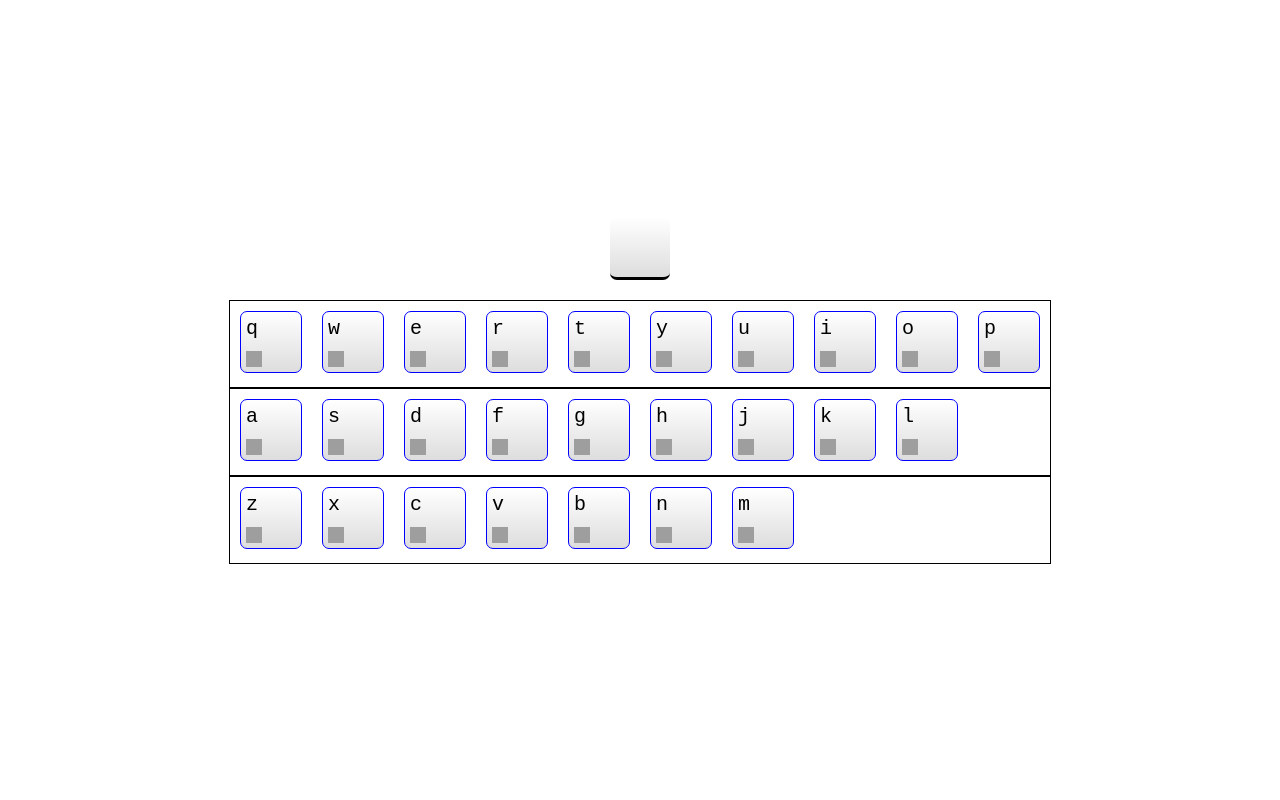
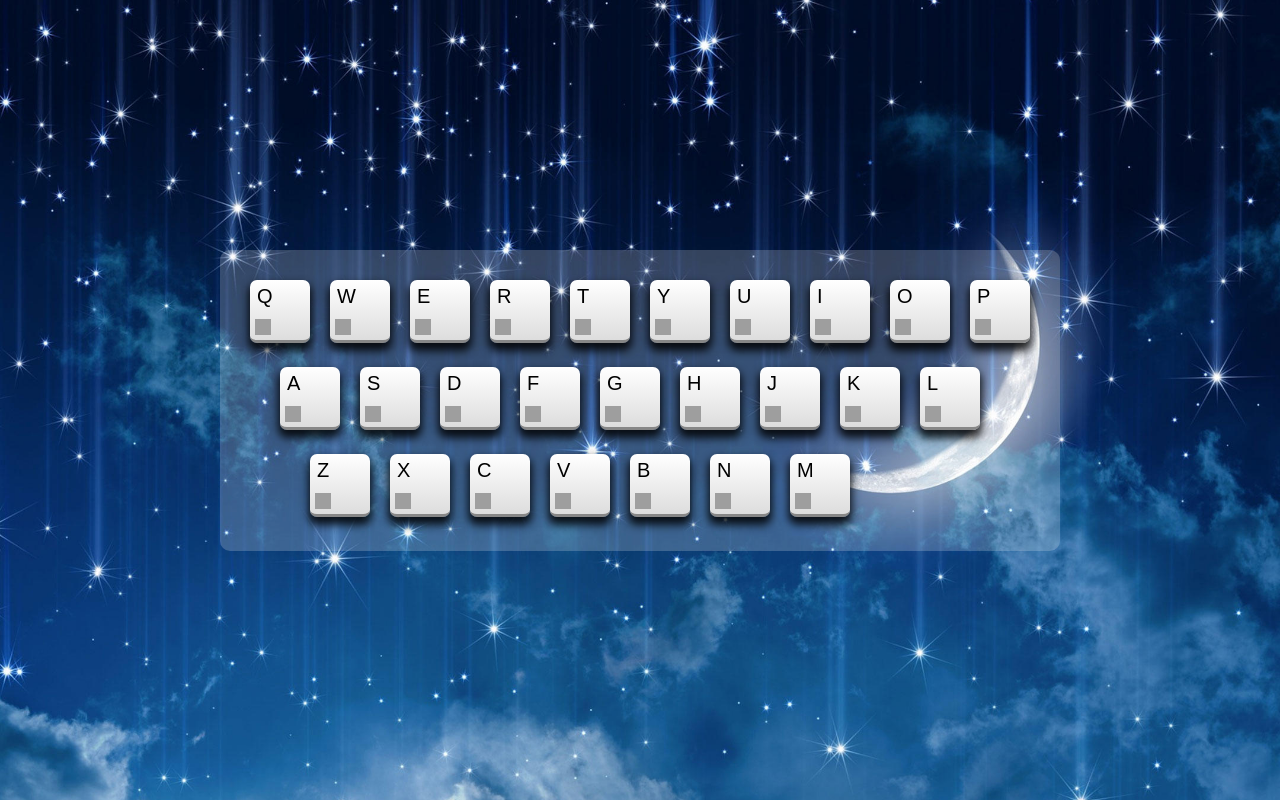
Before and after one commit to dreamqyq/NavPage, a plain HTML site: page index.html in a window 1280 px wide. Drawn offline with Linux system fonts and the light colour scheme; grey boxes are pictures that could not be loaded.

Commit message:
V1.5 update

```diff
--- a/css/style.css
+++ b/css/style.css
@@ -8,7 +8,7 @@ body{
 	align-items: center;
 	flex-direction: column;
 	height: 100vh;
-	/*background: gray url(../img/wall.jpg);*/
+	background: gray url(../img/wall.jpg);
 	background-size: cover;
 }
 #main{
@@ -16,28 +16,45 @@ body{
 	border-radius: 10px;
 	background: rgba(255,255,255,0.2);
 }
-#main > .row{
-	border: 1px solid black;
+#main > .row:nth-child(2){
+	margin-left: 30px;
+}
+#main > .row:nth-child(3){
+	margin-left: 60px;
 }
 #main > .row > kbd{
 	font-size: 20px;
+	text-transform: capitalize;
 	display: inline-block;
-	border: 1px solid blue;
 	height: 60px;
 	width:60px;
 	margin: 10px;
 	position: relative;
+
+    font-family: Arnoldboecklin, fantasy;
+	border-radius: 7px;
+	border-bottom: 3px solid rgb(135,135,135);
+	box-shadow: 0px 6px 8px 2px rgba(0,0,0,0.84);
+    background: linear-gradient(0deg, rgba(221,221,221,1) 0%, rgba(255,255,255,1) 100%);
 }
 #main > .row > kbd > .keyValue{
 	position: absolute;
-	left: 5px;
+	left: 7px;
 	top: 5px;
 }
 #main > .row > kbd > .editBtn{
 	position: absolute;
+	height: 16px;
+	width: 28px;
+	outline: none;
 	right: 5px;
 	bottom: 5px;
 	display: none;
+	border: none;
+	border-radius: 5px;
+
+	background: linear-gradient(135deg, rgba(76,76,76,1) 0%, rgba(89,89,89,1) 12%, rgba(102,102,102,1) 24%, rgba(17,17,17,1) 43%, rgba(43,43,43,1) 72%, rgba(28,28,28,1) 84%, rgba(19,19,19,1) 100%);
+	color: #fff;
 }
 #main > .row > kbd:hover .editBtn{
 	display: block;
--- a/index.html
+++ b/index.html
@@ -6,14 +6,6 @@
 	<link rel="stylesheet" href="css/style.css">
 </head>
 <body>
-	<kbd style="height: 60px;width: 60px;"></kbd>
-	<style>
-		kbd{
-			border-radius: 7px;
-			border-bottom: 3px solid;
-            background: linear-gradient(0deg, rgba(221,221,221,1) 0%, rgba(255,255,255,1) 100%);
-		}
-	</style>
 	<main id="main"></main>
 	<script src="js/main.js"></script>
 </body>
--- a/js/main.js
+++ b/js/main.js
@@ -41,7 +41,7 @@ for (var i = 0; i < key.length; i++) {
 		editBtn.id = keySite;
 
 		icon.onerror = function(){
-			this.src = '//i.loli.net/2017/11/10/5a05afbc5e183.png';
+			this.src = '//i.loli.net/2018/06/02/5b121775c326b.png';
 		}
 		icon.src = 'http://' + webSite[keySite] + '/favicon.ico';
 
```
Also changed, not shown: img/i.png (added), 1 other file.
